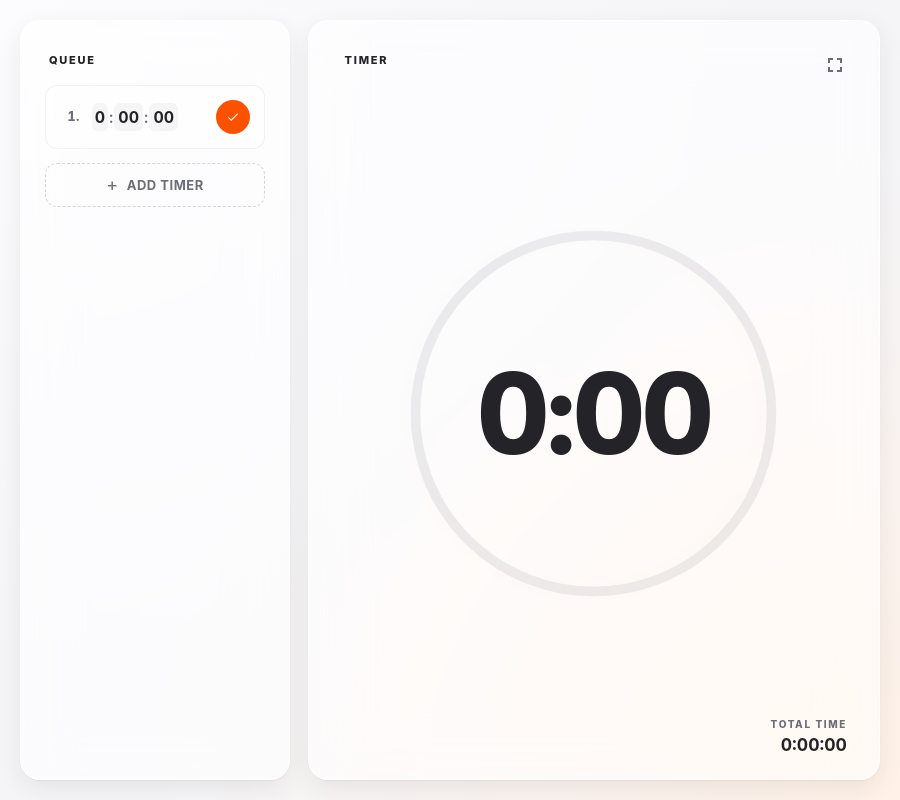
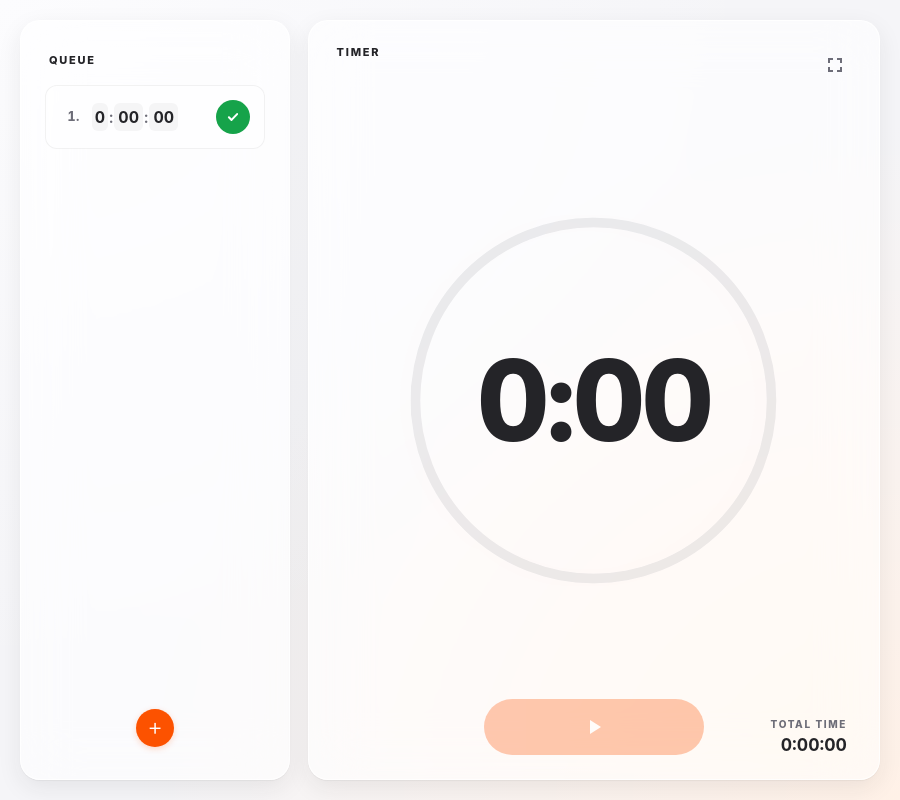
Before and after one commit to seantree2/google-timer, an Electron app: page index.html in a window 900 px wide. Drawn offline with Linux system fonts and the light colour scheme; no server answers.

Commit message:
James's next round of feedback (eight items)
1. Main play/pause button restored under the timer ring. (Reset button stays
   removed — that was the only one James actually asked to drop.) Disabled when
   there's no active timer.

2. Clicking a queue input no longer shows the orange focus highlight — just the
   blinking caret, which can land in front of / between / behind digits like a
   normal text input.

3. "+ Add timer" replaced with a small circular Strava-orange + button
   centered below the queue rows.

4. Tick (confirm) icon redrawn with a thicker stroke-based SVG so it reads
   clearly on the green button.

5. Tick button is green (#16A34A) instead of orange — distinguishes "confirm
   time" from "play timer" at a glance.

6. Timer ring now perfectly centered in its panel. The "TIMER" header and the
   main play button are absolutely positioned overlays so they don't push the
   ring up or down. Measured offset dx/dy = 0.

7. Switching to a different row no longer leaves the previous row highlighted.
   It abandons the previous (back to 'confirmed' state, no background tint).
   Only one row is highlighted at any time.

8. Queue rows now fill the panel top-to-bottom (flex:1 + space-between on the
   queue-list). First row at top, last row at bottom, remaining space distributed
   between them. The + button sits below at panel bottom.

```diff
--- a/index.html
+++ b/index.html
@@ -13,10 +13,7 @@
     <aside class="queue-panel" aria-label="Timer queue">
       <h2 class="section-title">Queue</h2>
       <ol class="queue-list" id="queue-list"></ol>
-      <button class="q-add" id="q-add" type="button" aria-label="Add a timer">
-        <span class="q-add-icon" aria-hidden="true">+</span>
-        <span class="q-add-label">Add timer</span>
-      </button>
+      <button class="q-add" id="q-add" type="button" aria-label="Add a timer" title="Add timer">+</button>
     </aside>
 
     <section class="timer-main">
@@ -36,6 +33,10 @@
         </div>
       </div>
 
+      <div class="main-controls">
+        <button class="control-btn" id="start-pause-btn" type="button" aria-label="Start or pause"></button>
+      </div>
+
       <div class="total-time">
         <span class="total-label">Total time</span>
         <span class="total-value" id="total-value">0:00</span>
--- a/renderer.js
+++ b/renderer.js
@@ -2,8 +2,8 @@
 const ICONS = {
   play:  '<svg viewBox="0 0 24 24"><path fill="currentColor" d="M8 5v14l11-7z"/></svg>',
   pause: '<svg viewBox="0 0 24 24"><path fill="currentColor" d="M6 19h4V5H6v14zm8-14v14h4V5h-4z"/></svg>',
-  // checkmark/tick — used to confirm a freshly-typed time
-  tick:  '<svg viewBox="0 0 24 24"><path fill="currentColor" d="M9 16.17 4.83 12l-1.42 1.41L9 19 21 7l-1.41-1.41z"/></svg>',
+  // checkmark/tick — thicker stroke style so it reads clearly on the green button
+  tick:  '<svg viewBox="0 0 24 24" fill="none" stroke="currentColor" stroke-width="3.5" stroke-linecap="round" stroke-linejoin="round"><path d="M5 12.5l4.5 4.5L19 7"/></svg>',
   fullscreen:     '<svg viewBox="0 0 24 24"><path fill="currentColor" d="M7 14H5v5h5v-2H7v-3zm-2-4h2V7h3V5H5v5zm12 7h-3v2h5v-5h-2v3zM14 5v2h3v3h2V5h-5z"/></svg>',
   fullscreenExit: '<svg viewBox="0 0 24 24"><path fill="currentColor" d="M5 16h3v3h2v-5H5v2zm3-8H5v2h5V5H8v3zm6 11h2v-3h3v-2h-5v5zm2-11V5h-2v5h5V8h-3z"/></svg>'
 };
@@ -13,6 +13,7 @@ const card           = document.querySelector('.timer-card');
 const timeContent    = document.getElementById('time-content');
 const progress       = document.getElementById('progress');
 const fullscreenBtn  = document.getElementById('fullscreen-btn');
+const startPauseBtn  = document.getElementById('start-pause-btn');
 const queueList      = document.getElementById('queue-list');
 const queueAddBtn    = document.getElementById('q-add');
 const totalValueEl   = document.getElementById('total-value');
@@ -72,10 +73,29 @@ function renderMain() {
     card.classList.toggle('timer-running', a.state === 'running');
     card.classList.toggle('paused', a.state === 'paused');
     card.classList.toggle('finished', a.state === 'completed');
+
+    // Main play/pause button reflects the active row's state
+    if (a.state === 'running') {
+      startPauseBtn.innerHTML = ICONS.pause;
+      startPauseBtn.disabled = false;
+      startPauseBtn.setAttribute('aria-label', 'Pause');
+    } else if (a.state === 'paused' || a.state === 'confirmed') {
+      startPauseBtn.innerHTML = ICONS.play;
+      startPauseBtn.disabled = false;
+      startPauseBtn.setAttribute('aria-label', 'Start');
+    } else {
+      // completed
+      startPauseBtn.innerHTML = ICONS.play;
+      startPauseBtn.disabled = true;
+      startPauseBtn.setAttribute('aria-label', 'Done');
+    }
   } else {
     timeContent.textContent = '0:00';
     progress.style.strokeDashoffset = CIRCUMFERENCE;
     card.classList.remove('timer-running', 'paused', 'finished');
+    startPauseBtn.innerHTML = ICONS.play;
+    startPauseBtn.disabled = true;
+    startPauseBtn.setAttribute('aria-label', 'No active timer');
   }
   totalValueEl.textContent = formatTotalTime(totalElapsedMs);
 }
@@ -212,10 +232,17 @@ function startRow(row) {
   if (row.totalSec <= 0) return;
   // Starting any row also dismisses an alarm currently going off
   stopAlarm();
-  // If another row is currently the active one, pause/clear it first
+  // If a different row is currently the active one, ABANDON it — it loses its
+  // progress, goes back to 'confirmed' (no highlight). Only one row can be
+  // selected/highlighted at any time.
   if (activeId !== null && activeId !== row.id) {
     const prev = getActive();
-    if (prev && prev.state === 'running') doPauseActive();
+    if (prev) {
+      if (tickerId) clearInterval(tickerId);
+      tickerId = null;
+      prev.remainingMs = prev.totalSec * 1000;
+      setRowState(prev, 'confirmed');
+    }
   }
   activeId = row.id;
   setRowState(row, 'running');
@@ -353,6 +380,14 @@ function stopAlarm() {
   card.classList.remove('alarming');
 }
 
+// ===== main play/pause button =====
+startPauseBtn.addEventListener('click', () => {
+  const a = getActive();
+  if (!a) return;
+  if (a.state === 'running') pauseRow(a);
+  else if (a.state === 'paused' || a.state === 'confirmed') startRow(a);
+});
+
 // ===== add-row button =====
 queueAddBtn.addEventListener('click', () => {
   if (queue.length >= QUEUE_MAX) return;
--- a/styles.css
+++ b/styles.css
@@ -112,6 +112,10 @@ html, body {
 .queue-list {
   list-style: none;
   display: flex; flex-direction: column;
+  /* Rows fill the panel top-to-bottom — first row at top, last row at bottom,
+     remaining space distributed between them. */
+  flex: 1;
+  justify-content: space-between;
   gap: 8px;
   margin-bottom: 14px;
 }
@@ -161,7 +165,10 @@ html, body {
   -webkit-user-select: text; user-select: text;
 }
 .queue-row .q-h { width: 1.0em; }
-.queue-row input:focus { background: var(--queue-input-focus); }
+/* Per James: clicking a number should ONLY show the blinking caret —
+   no orange/red focus highlight. The caret should be able to land in front,
+   between, or after the digits like a regular text input. */
+.queue-row input:focus { background: transparent; }
 .queue-row input:disabled,
 .queue-row input[readonly] {
   background: transparent;
@@ -204,10 +211,8 @@ html, body {
 .q-action:disabled { opacity: 0.35; cursor: default; transform: none; box-shadow: none; }
 .q-action svg { width: 14px; height: 14px; }
 
-/* The queue rows' action buttons should always look the same regardless of the
-   timer-card's accent state — they're the user's controls, not status indicators.
-   Keep them in Strava orange even when the card shifts to red (finished) or yellow
-   (paused) palettes. */
+/* The queue rows' action buttons stay in Strava orange regardless of the
+   timer-card's accent state — they're the user's controls, not status indicators. */
 .timer-card .q-action,
 .timer-card.paused .q-action,
 .timer-card.finished .q-action,
@@ -221,32 +226,43 @@ html, body {
   background: #DA4500;
 }
 
-/* "Add timer" button at bottom of queue */
+/* Unconfirmed rows show a GREEN action button (with a confirm-tick) so the
+   "confirm this time" affordance is visually distinct from play. */
+.timer-card .queue-row.state-unconfirmed .q-action,
+.timer-card.paused .queue-row.state-unconfirmed .q-action,
+.timer-card.finished .queue-row.state-unconfirmed .q-action,
+.timer-card.alarming .queue-row.state-unconfirmed .q-action {
+  background: #16A34A;       /* vivid green */
+}
+.timer-card .queue-row.state-unconfirmed .q-action:hover,
+.timer-card.paused .queue-row.state-unconfirmed .q-action:hover,
+.timer-card.finished .queue-row.state-unconfirmed .q-action:hover,
+.timer-card.alarming .queue-row.state-unconfirmed .q-action:hover {
+  background: #128238;
+}
+
+/* Circular "+" button at the bottom of the queue */
 .q-add {
+  align-self: center;
+  flex-shrink: 0;
+  width: 38px; height: 38px;
+  border: none;
+  border-radius: 50%;
+  background: var(--accent);
+  color: white;
+  font: inherit;
+  font-size: 24px;
+  font-weight: 300;
+  line-height: 1;
+  cursor: pointer;
   display: flex; align-items: center; justify-content: center;
-  flex-shrink: 0;
-  gap: 8px;
-  padding: 12px 14px;
-  background: transparent;
-  border: 1.5px dashed rgba(36, 36, 40, 0.18);
-  border-radius: 12px;
-  color: var(--text-muted);
-  font: inherit;
-  font-size: 13px;
-  font-weight: 700;
-  letter-spacing: 0.04em;
-  text-transform: uppercase;
-  cursor: pointer;
-  transition: background-color 120ms ease, border-color 120ms ease, color 120ms ease;
+  padding: 0 0 2px 0;        /* tiny optical adjustment to centre the '+' glyph */
+  transition: background-color 120ms ease, transform 120ms ease, box-shadow 120ms ease;
+  box-shadow: 0 2px 6px rgba(252, 82, 0, 0.22);
 }
-.q-add:hover {
-  border-color: var(--accent);
-  color: var(--accent);
-  background: rgba(252, 82, 0, 0.04);
-}
-.q-add:active { background: rgba(252, 82, 0, 0.10); }
-.q-add:disabled { opacity: 0.35; cursor: default; }
-.q-add-icon { font-size: 18px; line-height: 1; font-weight: 400; }
+.q-add:hover { background: var(--accent-dark); transform: scale(1.06); box-shadow: 0 4px 12px rgba(252, 82, 0, 0.30); }
+.q-add:active { transform: scale(0.96); }
+.q-add:disabled { opacity: 0.30; cursor: default; transform: none; box-shadow: none; }
 
 /* --- main timer (right, floating card) --- */
 .timer-main {
@@ -263,8 +279,13 @@ html, body {
   min-width: 0;
 }
 
+/* Position the TIMER label as an overlay so it doesn't push the ring down,
+   ensuring the ring is centered in the panel, not in (panel - title). */
 .timer-section-title {
-  margin-bottom: clamp(8px, 1.5vmin, 16px);
+  position: absolute;
+  top: clamp(20px, 3vmin, 32px);
+  left: clamp(24px, 3vmin, 32px);
+  margin: 0;
 }
 
 .top-bar {
@@ -319,6 +340,37 @@ html, body {
 .time-text {
   padding: 0.05em 0.15em;
 }
+
+/* Main play / pause control, positioned as an overlay (absolute) at the bottom
+   so the ring stays truly centered in the panel rather than being pushed up. */
+.main-controls {
+  position: absolute;
+  bottom: clamp(20px, 3vmin, 36px);
+  left: 50%;
+  transform: translateX(-50%);
+  display: flex;
+  justify-content: center;
+}
+.control-btn {
+  background: var(--accent);
+  border: none;
+  height: clamp(52px, 7vmin, 68px);
+  min-width: 220px;
+  border-radius: 9999px;
+  cursor: pointer;
+  color: white;
+  font-weight: 700;
+  display: flex; align-items: center; justify-content: center;
+  transition: background-color 120ms ease, transform 80ms ease, box-shadow 160ms ease;
+  box-shadow: 0 2px 8px rgba(252, 82, 0, 0.20);
+}
+.control-btn:hover {
+  background: var(--accent-dark);
+  box-shadow: 0 6px 16px rgba(252, 82, 0, 0.30);
+}
+.control-btn:active { background: var(--accent-dark); transform: scale(0.98); }
+.control-btn:disabled { opacity: 0.30; cursor: default; transform: none; box-shadow: none; }
+.control-btn svg { width: clamp(22px, 3vmin, 32px); height: clamp(22px, 3vmin, 32px); }
 
 /* Bottom-right "TOTAL TIME" panel */
 .total-time {
```
Also changed, not shown: mockups/theme-d/index.html (+5 -4 lines).
